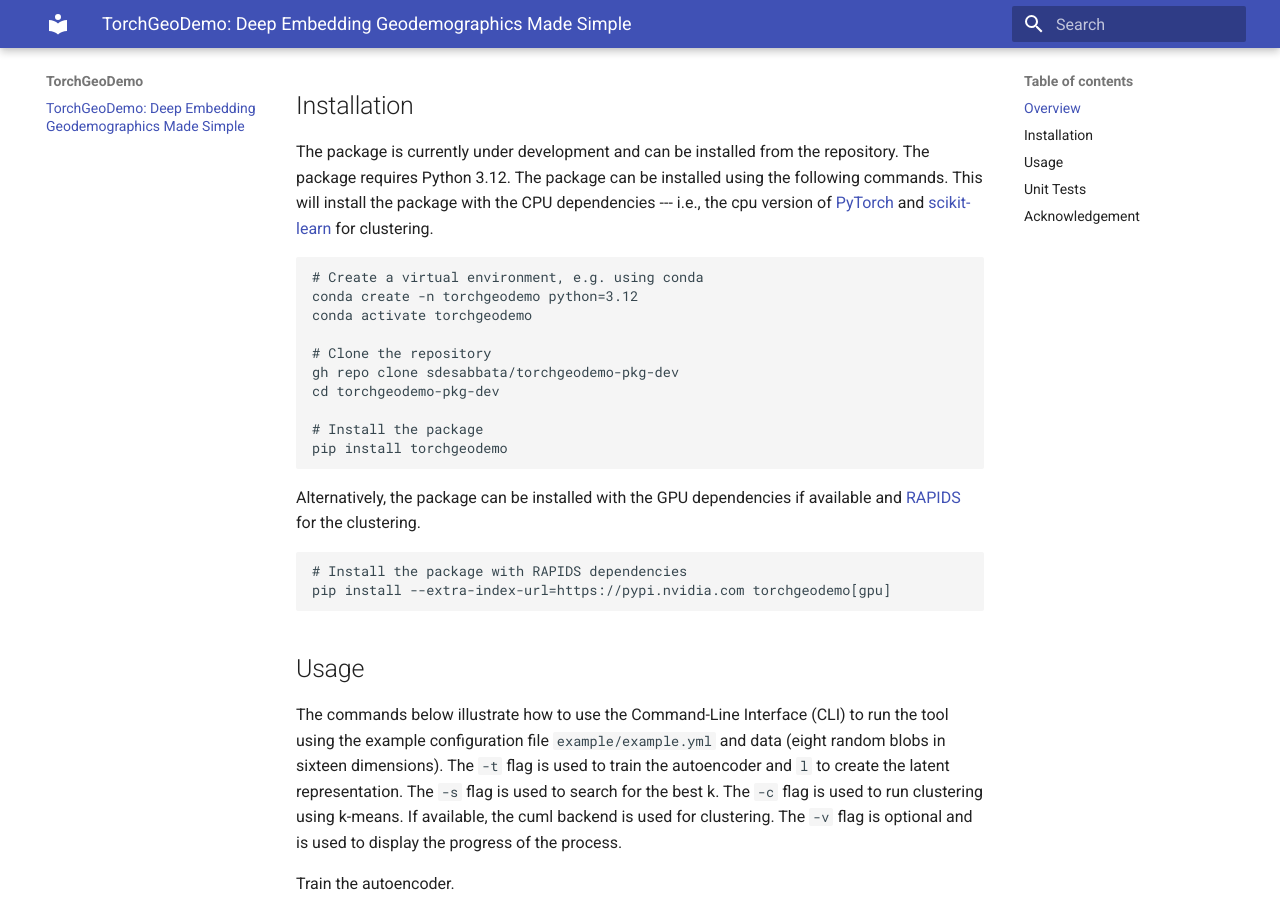
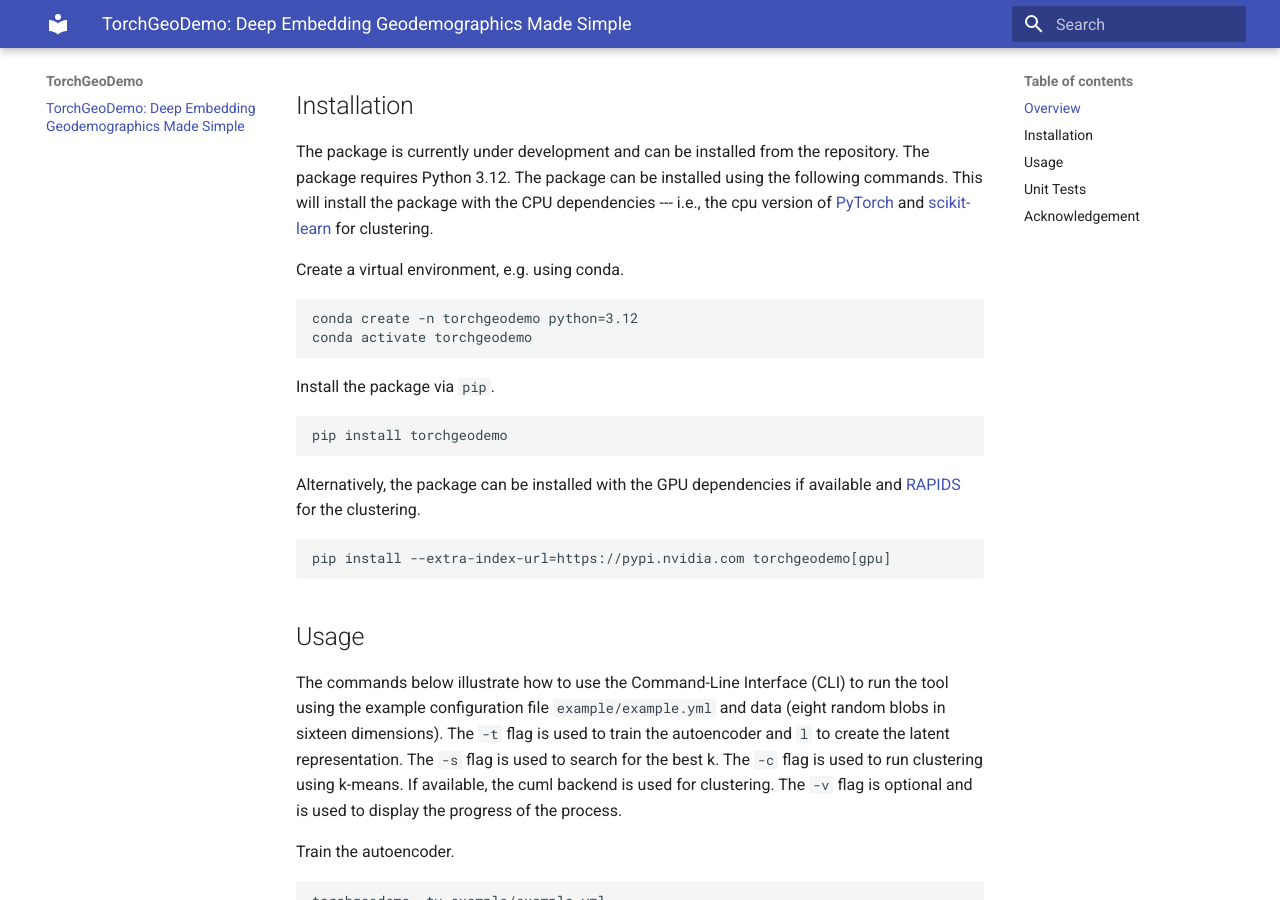
Before and after one commit to stefdesabbata/deepgeodemo, an MkDocs documentation site: the page built from docs/index.md, in a window 1280 px wide and 900 px high, scrolled down 301 px. Built offline with MkDocs 1.6.1 and Material for MkDocs 9.7.7, drawn with Linux system fonts in a browser that asks for light colours; some of the changed text lies outside the part shown.

Commit message:
Updated install instructions

````diff
--- a/docs/index.md
+++ b/docs/index.md
@@ -10,23 +10,22 @@
 
 The package is currently under development and can be installed from the repository. The package requires Python 3.12. The package can be installed using the following commands. This will install the package with the CPU dependencies --- i.e., the cpu version of [PyTorch](https://pytorch.org/) and [scikit-learn](https://scikit-learn.org/stable/index.html) for clustering.
 
+Create a virtual environment, e.g. using conda.
+
 ```bash
-# Create a virtual environment, e.g. using conda
 conda create -n torchgeodemo python=3.12
 conda activate torchgeodemo
+```
 
-# Clone the repository
-gh repo clone sdesabbata/torchgeodemo-pkg-dev
-cd torchgeodemo-pkg-dev
+Install the package via `pip`.
 
-# Install the package
+```bash
 pip install torchgeodemo
 ```
 
 Alternatively, the package can be installed with the GPU dependencies if available and [RAPIDS](https://docs.rapids.ai/) for the clustering.
 
 ```bash
-# Install the package with RAPIDS dependencies
 pip install --extra-index-url=https://pypi.nvidia.com torchgeodemo[gpu]
 ```
 
--- a/pyproject.toml
+++ b/pyproject.toml
@@ -4,7 +4,7 @@
 
 [project]
 name = "torchgeodemo"
-version = "0.1.2"
+version = "0.1.3"
 description = "A library and CLI tool for geodemographic classification using deep autoencoders."
 keywords = ["geodemographic", "geodemographics", "autoencoders"]
 readme = "README.md"
````
Also changed, not shown: other parts of docs/index.md (+5 -0 lines), README.md (+10 -6 lines).
